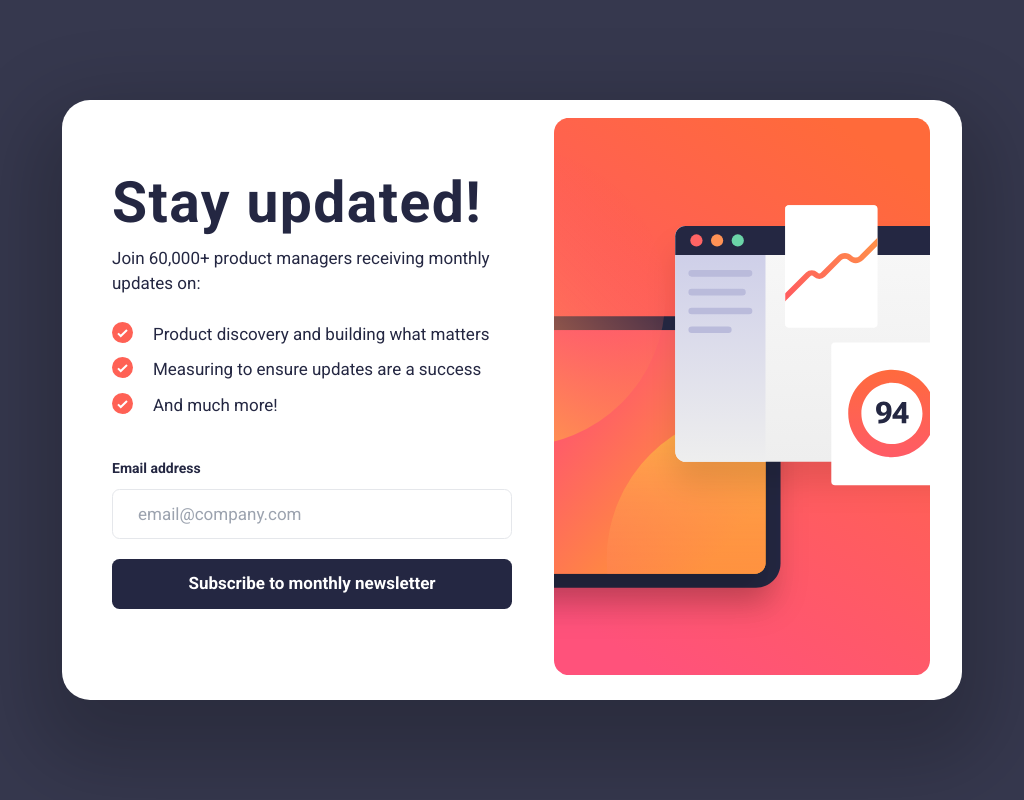
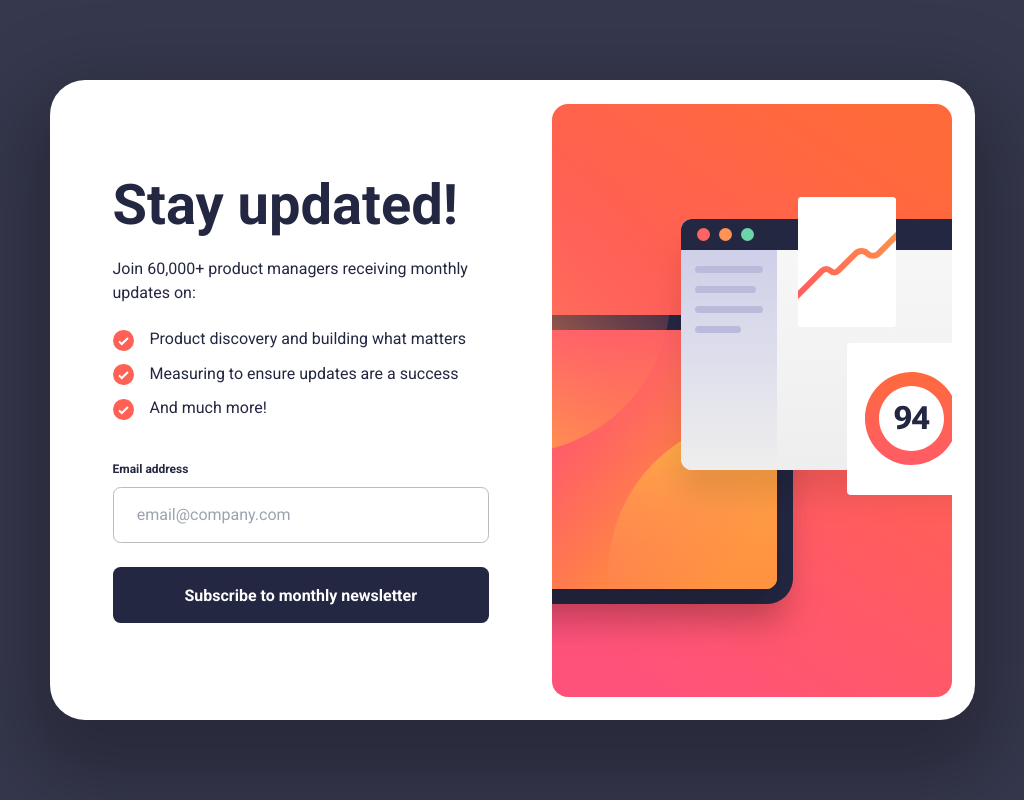
Before and after one commit to pkthunder87/newsletter-sign-up, a React (Vite) app: page / in a window 1280 px wide. Shown: the whole page, without its empty margins (128-1152 px from the left). Built offline with nearby package versions, Linux system fonts and the light colour scheme.

Commit message:
Feat: Finish responsive desktop design

```diff
--- a/src/components/EmailForm.jsx
+++ b/src/components/EmailForm.jsx
@@ -13,10 +13,10 @@ function EmailForm({ setUserEmail }) {
   const isSubmitting = navigate.state === 'submitting';
 
   const inputNoErrorClasses =
-    'mt-4 h-[5.5rem] md:h-20 cursor-pointer rounded-xl border px-10 ring ring-transparent ring-offset-[-2px] hover:ring-dark-slate-grey focus:outline-none focus:ring-dark-slate-grey';
+    'mt-4 md:pb-[.2rem] h-[5.5rem] md:h-[5.6rem]  md:mt-[.9rem] cursor-pointer rounded-xl border border-[#bbb] px-[2.32rem] ring ring-transparent ring-offset-[-2px] hover:ring-dark-slate-grey focus:outline-none focus:ring-dark-slate-grey';
 
   const inputErrorClasses =
-    'mt-4 h-[5.5rem] md:h-20 cursor-pointer rounded-xl border bg-red-100 px-10 ring ring-transparent ring-offset-[-2px] hover:ring-dark-slate-grey focus:outline-none focus:ring-red-500 text-red-500';
+    'mt-4 md:pb-[.2rem] h-[5.5rem] md:h-[5.6rem] md:mt-[.9rem] cursor-pointer rounded-xl border border-[#bbb] bg-red-100 px-[2.32rem] ring ring-transparent ring-offset-[-2px] hover:ring-dark-slate-grey focus:outline-none focus:ring-red-500 text-red-500';
 
   function onSubmit(data) {
     toast.success('Monthly subscription successful!');
@@ -35,7 +35,10 @@ function EmailForm({ setUserEmail }) {
         className="flex flex-col"
       >
         <div className="flex justify-between">
-          <label className="text-[1.4rem] font-bold" htmlFor="email">
+          <label
+            className="text-[1.4rem] font-bold md:text-[1.2rem]"
+            htmlFor="email"
+          >
             Email address
           </label>
           {errors.email?.message && (
@@ -63,10 +66,10 @@ function EmailForm({ setUserEmail }) {
         />
 
         <button
-          className=" mt-8 h-[5.5rem] rounded-xl bg-dark-slate-grey font-bold text-frontend-white hover:bg-gradient-to-r hover:from-pink   hover:to-orange md:h-20"
+          className=" mt-8 h-[5.5rem] rounded-xl bg-dark-slate-grey font-bold text-frontend-white hover:bg-gradient-to-r hover:from-pink hover:to-orange   md:mt-[2.4rem] md:h-[5.6rem]"
           disabled={isSubmitting}
         >
-          Subscribe to monthly newsletter
+          <p className="md:mt-1">Subscribe to monthly newsletter</p>
         </button>
       </form>
     </div>
--- a/src/components/FeatureItem.jsx
+++ b/src/components/FeatureItem.jsx
@@ -1,12 +1,12 @@
 function FeatureItem({ children }) {
   return (
-    <li className="flex gap-6 md:gap-8 ">
+    <li className="flex gap-6 md:gap-[1.6rem] ">
       <img
         className="scale-100   self-start md:scale-100"
         src="icon-list.svg"
         alt="checkmark"
       />
-      {children}
+      <p className="md:-mt-1">{children}</p>
     </li>
   );
 }
--- a/src/components/Features.jsx
+++ b/src/components/Features.jsx
@@ -2,7 +2,7 @@ import FeatureItem from './FeatureItem';
 
 function Features() {
   return (
-    <ul className="mt-10 flex flex-col gap-4 md:mt-10">
+    <ul className="mt-10 flex flex-col gap-4 md:mt-10 md:gap-[1.3rem]">
       <FeatureItem>Product discovery and building what matters</FeatureItem>
 
       <FeatureItem>Measuring to ensure updates are a success</FeatureItem>
--- a/src/components/Header.jsx
+++ b/src/components/Header.jsx
@@ -1,10 +1,10 @@
 function Header() {
   return (
     <div>
-      <h1 className="-mt-4 text-[3.9rem] font-bold tracking-normal md:mt-0 md:text-[5.7rem] md:tracking-wide">
+      <h1 className="-mt-4 text-[3.9rem] font-bold tracking-normal md:mt-1 md:text-[5.6rem] ">
         Stay updated!
       </h1>
-      <p className="mt-6 md:mt-0">
+      <p className="mt-6 md:mt-4">
         Join 60,000+ product managers receiving monthly updates on:
       </p>
     </div>
--- a/src/components/Image.jsx
+++ b/src/components/Image.jsx
@@ -6,7 +6,7 @@ function Image() {
         srcSet="./illustration-sign-up-mobile.svg"
       />
       <img
-        className="md:ml-16 md:scale-[.94] md:self-center md:justify-self-end"
+        className=" "
         src="./illustration-sign-up-desktop.svg"
         alt="Charts illustration"
       />
--- a/src/index.css
+++ b/src/index.css
@@ -8,6 +8,6 @@
   }
 
   body {
-    @apply flex h-[100dvh] w-[100dvw] items-center justify-center overflow-hidden bg-charcoal-grey text-[1.7rem] text-dark-slate-grey antialiased;
+    @apply flex h-[100dvh] w-[100dvw] items-center justify-center overflow-hidden bg-charcoal-grey text-[1.7rem] text-dark-slate-grey antialiased md:text-[1.6rem];
   }
 }
--- a/src/pages/SignUp.jsx
+++ b/src/pages/SignUp.jsx
@@ -5,13 +5,13 @@ import Image from '../components/Image';
 
 function SignUp({ setUserEmail }) {
   return (
-    <div className="grid h-[100dvh] w-[100dvw] grid-cols-1 bg-frontend-white pt-0 md:h-[60rem] md:w-[90rem] md:grid-cols-[50%_50%] md:rounded-[28px] md:px-8 md:shadow-[0_35px_80px_30px_rgba(0,0,0,0.2)]">
-      <div className="mx-10 md:my-24 md:ml-12 md:mr-0">
+    <div className="grid h-[100dvh] w-[100dvw] grid-cols-1 bg-frontend-white pt-0 md:h-[64rem] md:w-[92.5rem] md:grid-cols-[50%_50%] md:rounded-[35px] md:px-8 md:shadow-[0_35px_80px_30px_rgba(0,0,0,.25)]">
+      <div className="mx-10 md:my-32 md:ml-[4.3rem] md:mr-[2.3rem]">
         <Header />
         <Features />
         <EmailForm setUserEmail={setUserEmail} />
       </div>
-      <div className="-order-1 grid md:order-2">
+      <div className="-order-1 grid md:order-2 md:mr-1 md:self-center md:justify-self-end">
         <Image />
       </div>
     </div>
```
